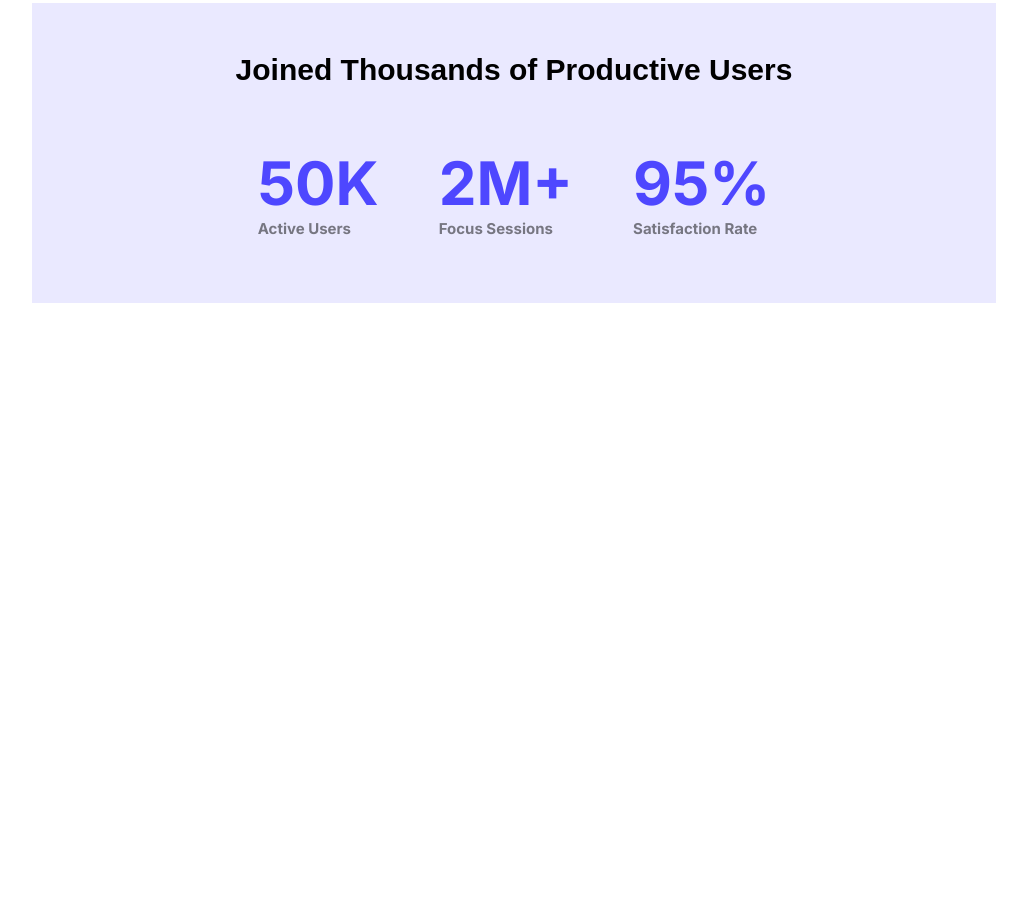
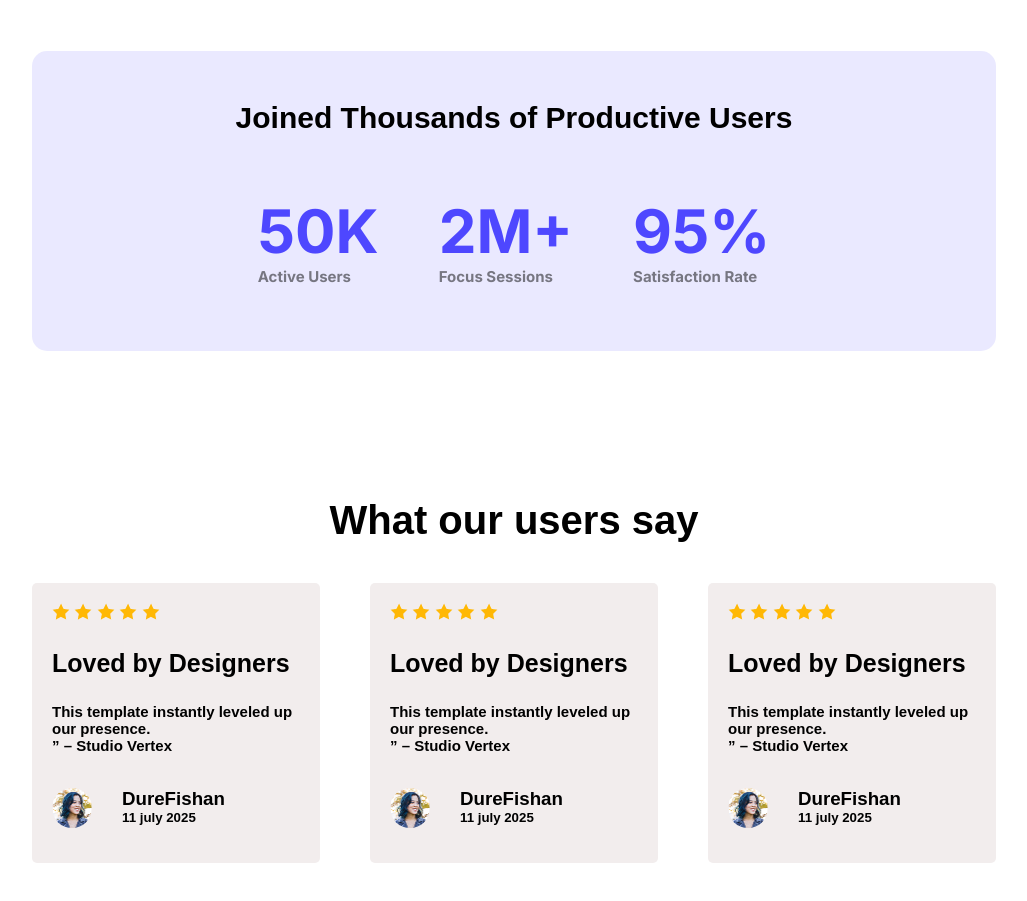
Before and after one commit to ali40192/PH-Assignment-1, a plain HTML site: page index.html in a window 1280 px wide. Shown: the part 1117-2018 px from the top of the page, without its empty margins (126-1153 px from the left). Before the commit the page ends 1525 px from the top, so only its background shows below. Drawn offline with Linux system fonts and the light colour scheme.

Commit message:
added a card sec

```diff
--- a/index.html
+++ b/index.html
@@ -62,6 +62,69 @@
        </section>
 
        <section class="reviews">
+        <h1 class="review-title raleway-action">What our users say</h1>
+
+        <div class="card-review">
+
+       <div class="card raleway-action" style="background-color: #F2EDED;">
+            <div class="rev-ster">
+                <img src="./B12A01-landing-launchpad/Assets/icon-star.png" alt="" class="rev-img">
+            <img src="./B12A01-landing-launchpad/Assets/icon-star.png" alt="" class="rev-img">
+            <img src="./B12A01-landing-launchpad/Assets/icon-star.png" alt="" class="rev-img">
+            <img src="./B12A01-landing-launchpad/Assets/icon-star.png" alt="" class="rev-img">
+            <img src="./B12A01-landing-launchpad/Assets/icon-star.png" alt="" class="rev-img">
+            </div>
+            <h1 class="rev-title">Loved by Designers</h1>
+            <h3 class="rev-sub">This template instantly leveled up our presence.<br>” – Studio Vertex</h3>
+            <div class="rev-per">
+                <img width="40px" height="40px" style="border-radius: 50%;" src="./B12A01-landing-launchpad/Assets/avatar.png" alt="" class="per">
+                <div class="name-rev">
+                    <h3 class="per-name" style="margin-bottom: 0;">DureFishan</h3>
+                <h5 class="date" style="margin-top: 0;">11 july 2025</h5>
+                </div>
+                </div>
+                        </div>
+
+                        <div class="card raleway-action" style="background-color: #F2EDED;">
+            <div class="rev-ster">
+                <img src="./B12A01-landing-launchpad/Assets/icon-star.png" alt="" class="rev-img">
+            <img src="./B12A01-landing-launchpad/Assets/icon-star.png" alt="" class="rev-img">
+            <img src="./B12A01-landing-launchpad/Assets/icon-star.png" alt="" class="rev-img">
+            <img src="./B12A01-landing-launchpad/Assets/icon-star.png" alt="" class="rev-img">
+            <img src="./B12A01-landing-launchpad/Assets/icon-star.png" alt="" class="rev-img">
+            </div>
+            <h1 class="rev-title">Loved by Designers</h1>
+            <h3 class="rev-sub">This template instantly leveled up our presence.<br>” – Studio Vertex</h3>
+            <div class="rev-per">
+                <img width="40px" height="40px" style="border-radius: 50%;" src="./B12A01-landing-launchpad/Assets/avatar.png" alt="" class="per">
+                <div class="name-rev">
+                    <h3 class="per-name" style="margin-bottom: 0;">DureFishan</h3>
+                <h5 class="date" style="margin-top: 0;">11 july 2025</h5>
+                </div>
+                </div>
+                        </div>
+
+                        <div class="card raleway-action" style="background-color: #F2EDED;">
+            <div class="rev-ster">
+                <img src="./B12A01-landing-launchpad/Assets/icon-star.png" alt="" class="rev-img">
+            <img src="./B12A01-landing-launchpad/Assets/icon-star.png" alt="" class="rev-img">
+            <img src="./B12A01-landing-launchpad/Assets/icon-star.png" alt="" class="rev-img">
+            <img src="./B12A01-landing-launchpad/Assets/icon-star.png" alt="" class="rev-img">
+            <img src="./B12A01-landing-launchpad/Assets/icon-star.png" alt="" class="rev-img">
+            </div>
+            <h1 class="rev-title">Loved by Designers</h1>
+            <h3 class="rev-sub">This template instantly leveled up our presence.<br>” – Studio Vertex</h3>
+            <div class="rev-per">
+                <img width="40px" height="40px" style="border-radius: 50%;" src="./B12A01-landing-launchpad/Assets/avatar.png" alt="" class="per">
+                <div class="name-rev">
+                    <h3 class="per-name" style="margin-bottom: 0;">DureFishan</h3>
+                <h5 class="date" style="margin-top: 0;">11 july 2025</h5>
+                </div>
+                </div>
+                        </div>
+
+
+        </div>
 
        </section>
 
--- a/styles/style.css
+++ b/styles/style.css
@@ -77,7 +77,7 @@
     align-items: center;
     max-width: 1140px;
     height: 280px;
-    margin: 116px auto;
+    margin: 140px auto;
     gap: 400px;
 
 }
@@ -92,6 +92,8 @@
     font-weight: regular;
     color: #252432;
 }
+
+
 
 
 
@@ -115,6 +117,7 @@
     margin: 105px 150px 105px;
     padding: 50px 140px;
     background-color: #4d47ff1e;
+    border-radius: 15px;
 }
 
 .user-numbers {
@@ -138,3 +141,53 @@
         font-size: 15px;
         color: #0000007e;
      }
+
+
+/*Reviews*/
+.reviews {
+    max-width: 1140px;
+    height: 350px;
+    margin: 147px 150px;
+    text-align: center;
+}
+.card-review {
+    display: flex;
+    align-items: center;
+    max-width: 1140px;
+    gap: 50px;
+
+}
+
+.card {
+    text-align: left;
+    width: 500px;
+    height: 240px;
+    margin-top: 0;
+    padding: 20px;
+    border-radius: 5px;
+
+}
+
+.review-title {
+    font-size: 40px;
+    font-weight: bold;
+}
+
+.rev-title {
+    font-size: 25px;
+    font-weight: bold;
+}
+
+
+.rev-sub {
+    font-size: 15px;
+    font-weight: 600;
+}
+
+
+.rev-per {
+    display: flex;
+    justify-content:flex-start;
+    align-items: center;
+    gap: 30px;
+}
```
